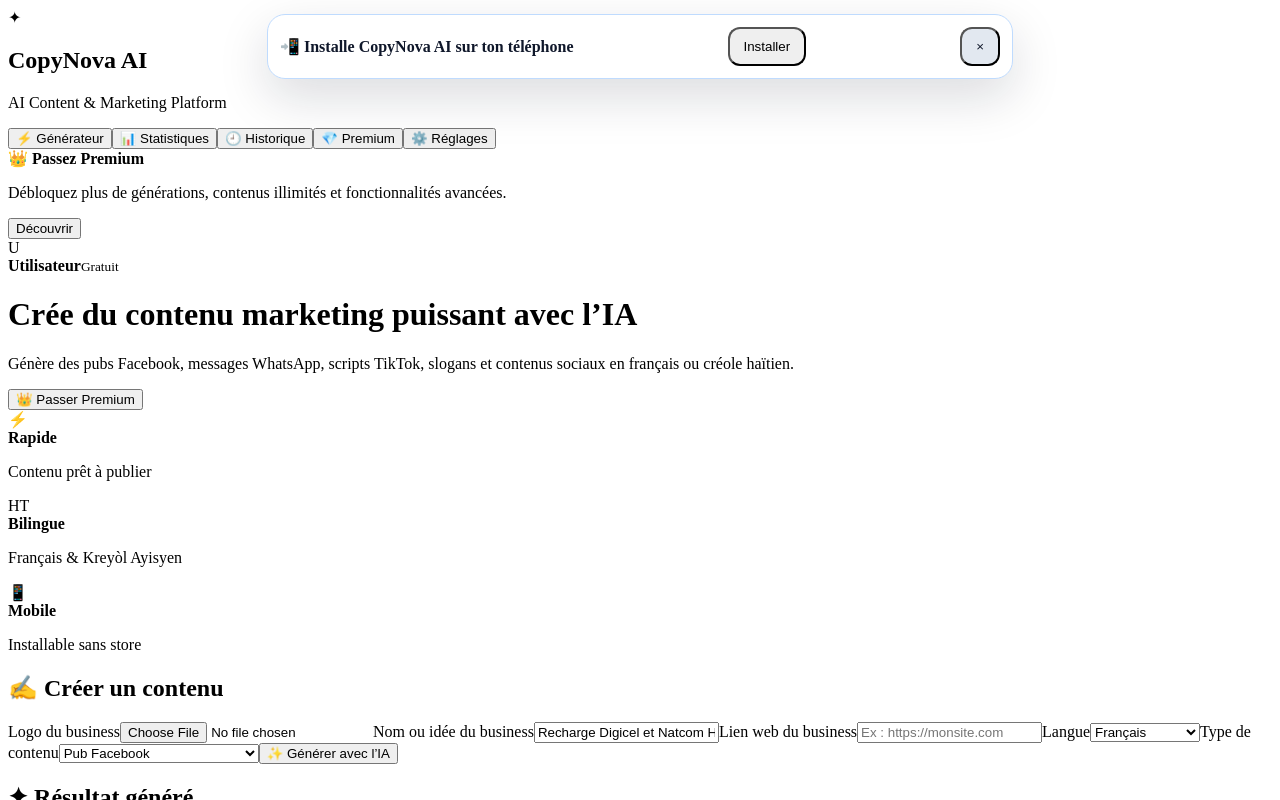
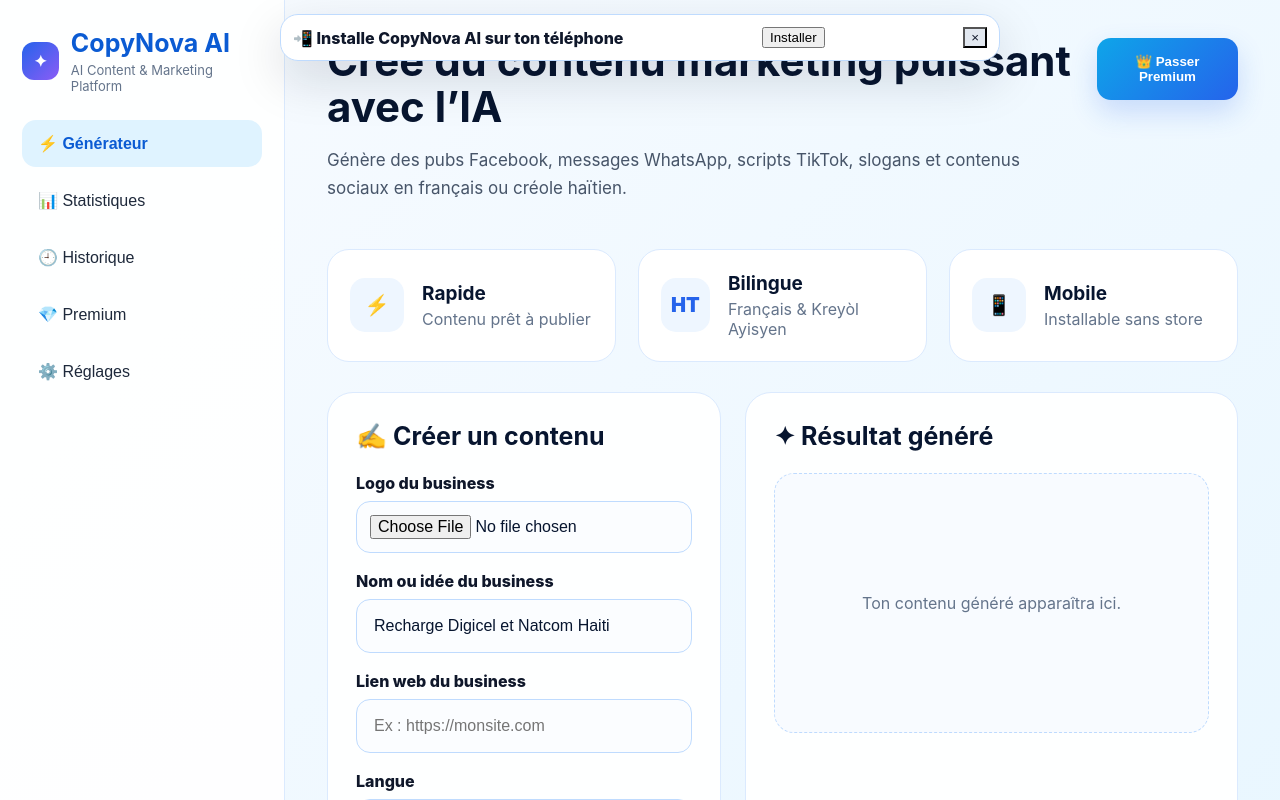
Before and after one commit to mulerlouis03/ghostreach-ai-v2, a React (Vite) app: page / in a window 1280 px wide. Shown: the top 800 px of the page. Built offline with nearby package versions, Linux system fonts and the light colour scheme.

Commit message:
fix full app design

```diff
--- a/src/style.css
+++ b/src/style.css
@@ -1,3 +1,22 @@
+* {
+  box-sizing: border-box;
+}
+
+body {
+  margin: 0;
+  font-family: Inter, Arial, sans-serif;
+  background: #f4f9ff;
+  color: #07152f;
+}
+
+.app {
+  min-height: 100vh;
+  display: flex;
+  background: linear-gradient(135deg, #f8fbff, #e7f6ff);
+}
+
+/* INSTALL BANNER */
+
 .installBanner {
   position: fixed;
   top: 14px;
@@ -21,18 +40,507 @@
   color: #0f172a;
 }
 
-.installBanner button {
-  padding: 10px 14px;
-  border-radius: 12px;
-}
-
 .closeInstall {
   background: #e2e8f0 !important;
   color: #0f172a !important;
-  box-shadow: none !important;
 }
 
-@media (max-width: 768px) {
+/* SIDEBAR */
+
+.sidebar {
+  width: 285px;
+  padding: 28px 22px;
+  background: rgba(255, 255, 255, 0.92);
+  border-right: 1px solid #dbeafe;
+  display: flex;
+  flex-direction: column;
+  gap: 26px;
+}
+
+.brand {
+  display: flex;
+  gap: 12px;
+  align-items: center;
+}
+
+.logoMark {
+  width: 38px;
+  height: 38px;
+  border-radius: 12px;
+  background: linear-gradient(135deg, #2563eb, #8b5cf6);
+  color: white;
+  display: grid;
+  place-items: center;
+  font-weight: bold;
+}
+
+.brand h2 {
+  margin: 0;
+  color: #0b5bd3;
+  font-size: 25px;
+}
+
+.brand p {
+  margin: 4px 0 0;
+  color: #64748b;
+  font-size: 13px;
+}
+
+/* NAV */
+
+nav {
+  display: flex;
+  flex-direction: column;
+  gap: 10px;
+}
+
+nav button {
+  border: none;
+  background: transparent;
+  color: #1e293b;
+  text-align: left;
+  padding: 14px 16px;
+  border-radius: 14px;
+  font-size: 16px;
+  cursor: pointer;
+  transition: 0.2s;
+}
+
+nav button:hover,
+.navActive {
+  background: #dff3ff !important;
+  color: #0b5bd3 !important;
+  font-weight: 700;
+}
+
+/* PREMIUM */
+
+.premiumBox {
+  margin-top: auto;
+  background: #fff7df;
+  border: 1px solid #facc15;
+  border-radius: 18px;
+  padding: 18px;
+}
+
+.premiumBox strong {
+  color: #b45309;
+}
+
+.premiumBox p {
+  color: #475569;
+  line-height: 1.5;
+  font-size: 14px;
+}
+
+.premiumBox button,
+.generateBtn,
+.premiumTop,
+.smallBtn,
+.historyItem button {
+  border: none;
+  border-radius: 14px;
+  background: linear-gradient(135deg, #0ea5e9, #2563eb);
+  color: white;
+  font-weight: 800;
+  cursor: pointer;
+  box-shadow: 0 12px 28px rgba(37, 99, 235, 0.2);
+}
+
+.premiumBox button {
+  width: 100%;
+  padding: 13px;
+}
+
+/* USER */
+
+.userBox {
+  display: flex;
+  gap: 12px;
+  align-items: center;
+  background: white;
+  border: 1px solid #dbeafe;
+  border-radius: 18px;
+  padding: 14px;
+}
+
+.userBox div {
+  width: 44px;
+  height: 44px;
+  border-radius: 50%;
+  background: linear-gradient(135deg, #0ea5e9, #2563eb);
+  color: white;
+  display: grid;
+  place-items: center;
+  font-weight: 800;
+}
+
+.userBox span {
+  display: flex;
+  flex-direction: column;
+}
+
+.userBox small {
+  color: #64748b;
+}
+
+/* MAIN */
+
+.main {
+  flex: 1;
+  padding: 38px 42px;
+}
+
+.hero {
+  display: flex;
+  justify-content: space-between;
+  gap: 25px;
+  align-items: flex-start;
+}
+
+.hero h1 {
+  margin: 0;
+  font-size: 42px;
+  line-height: 1.1;
+  max-width: 900px;
+}
+
+.hero p {
+  color: #475569;
+  font-size: 17px;
+  line-height: 1.6;
+}
+
+.premiumTop {
+  padding: 16px 24px;
+}
+
+/* STATS */
+
+.statsGrid {
+  display: grid;
+  grid-template-columns: repeat(3, 1fr);
+  gap: 22px;
+  margin: 30px 0;
+}
+
+.statCard {
+  background: white;
+  border: 1px solid #dbeafe;
+  border-radius: 22px;
+  padding: 22px;
+  display: flex;
+  align-items: center;
+  gap: 18px;
+}
+
+.statCard span {
+  width: 54px;
+  height: 54px;
+  border-radius: 15px;
+  background: #eef6ff;
+  color: #2563eb;
+  display: grid;
+  place-items: center;
+  font-weight: 900;
+  font-size: 20px;
+}
+
+.statCard strong {
+  display: block;
+  font-size: 19px;
+}
+
+.statCard p {
+  margin: 4px 0 0;
+  color: #64748b;
+}
+
+/* WORKSPACE */
+
+.workspace {
+  display: grid;
+  grid-template-columns: 1fr 1.25fr;
+  gap: 24px;
+}
+
+.panel {
+  background: rgba(255, 255, 255, 0.96);
+  border: 1px solid #dbeafe;
+  border-radius: 26px;
+  padding: 28px;
+}
+
+.panel h2 {
+  margin: 0 0 22px;
+  font-size: 25px;
+}
+
+label {
+  display: block;
+  margin: 18px 0 8px;
+  color: #0f172a;
+  font-weight: 800;
+}
+
+input,
+select {
+  width: 100%;
+  padding: 17px;
+  border-radius: 14px;
+  border: 1px solid #bfdbfe;
+  background: #fbfdff;
+  color: #07152f;
+  font-size: 16px;
+}
+
+input[type="file"] {
+  padding: 13px;
+}
+
+/* LOGO */
+
+.logoPreview {
+  margin-top: 14px;
+  display: flex;
+  gap: 12px;
+  align-items: center;
+  background: #f8fbff;
+  border: 1px solid #dbeafe;
+  padding: 12px;
+  border-radius: 16px;
+}
+
+.logoPreview img,
+.resultLogo,
+.historyItem img {
+  object-fit: contain;
+  background: white;
+  border: 1px solid #dbeafe;
+  border-radius: 14px;
+  padding: 6px;
+}
+
+.logoPreview img {
+  width: 58px;
+  height: 58px;
+}
+
+.generateBtn {
+  width: 100%;
+  padding: 17px;
+  margin-top: 24px;
+  font-size: 17px;
+}
+
+/* RESULT */
+
+.resultHeader {
+  display: flex;
+  justify-content: space-between;
+  align-items: center;
+}
+
+.smallBtn {
+  padding: 12px 18px;
+}
+
+.emptyState {
+  min-height: 260px;
+  display: grid;
+  place-items: center;
+  color: #64748b;
+  border: 1px dashed #bfdbfe;
+  border-radius: 20px;
+  background: #f8fbff;
+}
+
+.generatedAd {
+  display: flex;
+  gap: 18px;
+  align-items: flex-start;
+  background: white;
+  border-radius: 20px;
+  border: 1px solid #dbeafe;
+  padding: 22px;
+}
+
+.resultLogo {
+  width: 84px;
+  height: 84px;
+  flex-shrink: 0;
+}
+
+pre {
+  white-space: pre-wrap;
+  margin: 0;
+  color: #0f172a;
+  font-size: 16px;
+  line-height: 1.8;
+  font-family: inherit;
+}
+
+/* SHARE */
+
+.shareArea {
+  margin-top: 24px;
+  padding-top: 20px;
+  border-top: 1px solid #dbeafe;
+}
+
+.shareButtons {
+  display: flex;
+  flex-wrap: wrap;
+  gap: 12px;
+  margin: 14px 0;
+}
+
+.shareButtons a,
+.shareButtons button {
+  border: none;
+  border-radius: 13px;
+  padding: 13px 18px;
+  color: white;
+  font-weight: 800;
+  cursor: pointer;
+  text-decoration: none;
+}
+
+.whatsapp {
+  background: #22c55e;
+}
+
+.facebook {
+  background: #2563eb;
+}
+
+.instagram {
+  background: linear-gradient(135deg, #f97316, #db2777);
+}
+
+.telegram {
+  background: #0ea5e9;
+}
+
+.more {
+  background: white !important;
+  color: #1e293b !important;
+  border: 1px solid #cbd5e1 !important;
+}
+
+/* HISTORY */
+
+.historyList {
+  display: grid;
+  gap: 18px;
+}
+
+.historyItem {
+  background: white;
+  border: 1px solid #dbeafe;
+  border-radius: 20px;
+  padding: 20px;
+}
+
+.historyItem img {
+  width: 58px;
+  height: 58px;
+}
+
+.historyItem strong,
+.historyItem span,
+.historyItem small {
+  display: block;
+  margin-bottom: 8px;
+}
+
+.historyItem small {
+  color: #64748b;
+}
+
+.historyItem button {
+  padding: 12px 16px;
+}
+
+footer {
+  margin-top: 32px;
+  text-align: center;
+  color: #64748b;
+  font-size: 14px;
+}
+
+/* MOBILE */
+
+@media (max-width: 900px) {
+  .app {
+    display: block;
+  }
+
+  .sidebar {
+    width: 100%;
+    padding: 18px;
+  }
+
+  nav {
+    flex-direction: row;
+    overflow-x: auto;
+    padding-bottom: 8px;
+  }
+
+  nav button {
+    white-space: nowrap;
+    font-size: 14px;
+  }
+
+  .premiumBox,
+  .userBox {
+    display: none;
+  }
+
+  .main {
+    padding: 18px;
+  }
+
+  .hero {
+    display: block;
+  }
+
+  .hero h1 {
+    font-size: 29px;
+  }
+
+  .premiumTop {
+    width: 100%;
+    margin-top: 16px;
+  }
+
+  .statsGrid,
+  .workspace {
+    grid-template-columns: 1fr;
+  }
+
+  .panel {
+    padding: 20px;
+  }
+
+  .generatedAd {
+    display: block;
+  }
+
+  .resultLogo {
+    margin-bottom: 15px;
+  }
+
+  .shareButtons {
+    flex-direction: column;
+  }
+
+  .shareButtons a,
+  .shareButtons button {
+    width: 100%;
+    text-align: center;
+  }
+
   .installBanner {
     top: auto;
     bottom: 14px;
```
